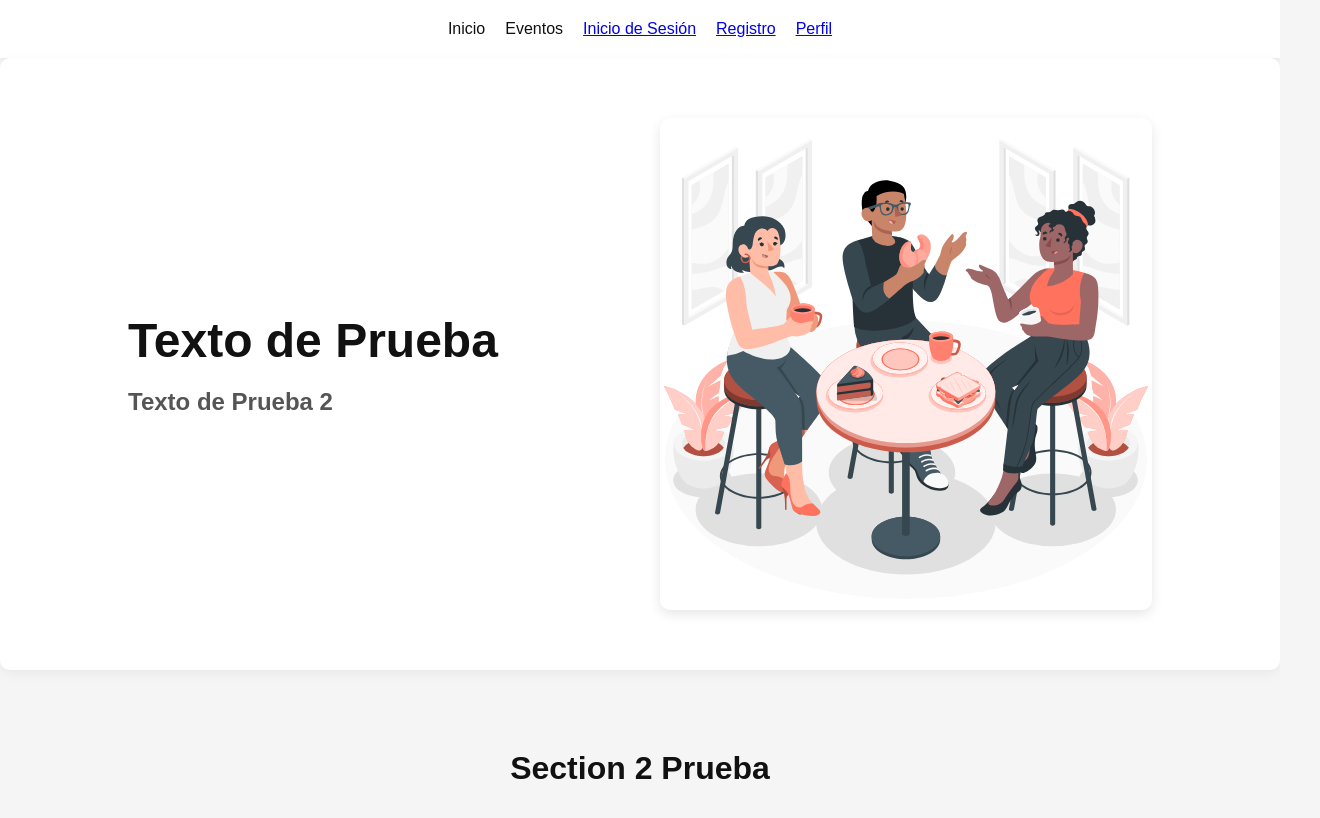
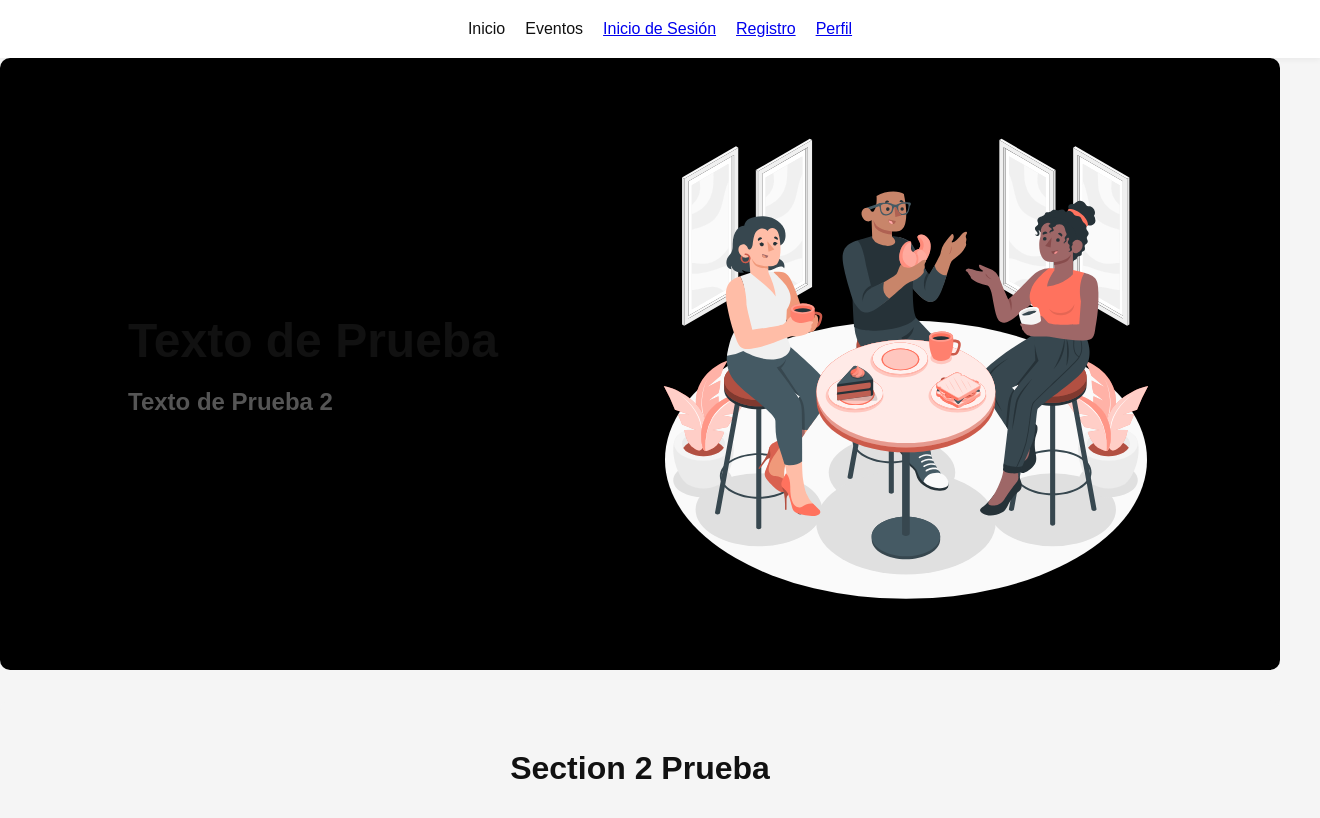
Before and after one commit to elizoo12/frontHamburguesas, a React (Vite) app: page / in a window 1280 px wide. Shown: the top 818 px of the page, 1320 px wide, since content can reach past the window. Built offline with nearby package versions, Linux system fonts and the light colour scheme; a web font is replaced by a local one.

Commit message:
Orden carpetas 2

```diff
--- a/src/components/Layout.jsx
+++ b/src/components/Layout/Layout.jsx
@@ -1,9 +1,9 @@
 import { Link } from "react-router-dom";
-import "../styles/style.css";
-import { useUserContext } from "../providers/UserProvider";
+import { useUserContext } from "../../providers/UserProvider";
+import "../Layout/style.css";
 
 const Layout = ({ children }) => {
-  const { user, setUser } = useUserContext();
+  const { user } = useUserContext();
   return (
     <div>
       <div className="container_nav">
--- a/src/styles/style.css
+++ b/src/components/Layout/style.css
@@ -1,7 +1,6 @@
 * {
   margin: 0;
   padding: 0;
-  box-sizing: border-box;
   font-family: 'Montserrat', sans-serif;
 }
 
@@ -12,7 +11,13 @@
   font-style: normal;
 }
 
-/* NAV */
+/* BODY */
+body {
+  background-color: #f5f5f5;
+  color: #111111;
+}
+
+/* -----------------------------------------------------------------------------------Layout ----------------------------------------------*/
 .container_nav {
   width: 100%;
   padding: 20px;
@@ -41,25 +46,16 @@
   /* gris oscuro al hover */
 }
 
-/* BODY */
-body {
-  background-color: #f5f5f5;
-  /* gris claro */
-  color: #111111;
-  /* negro suave */
-}
 
-/* SECTION HOME */
+/* --------------------------------------------------------------------------------------- HOME -------------------------------------------*/
 .sectionHome {
   display: flex;
   justify-content: space-between;
   align-items: center;
   padding: 60px 10%;
-  background-color: #ffffff;
-  /* blanco para mayor contraste suave */
+  background-color: black;
   gap: 40px;
   border-radius: 10px;
-  box-shadow: 0px 4px 12px rgba(0, 0, 0, 0.05);
 }
 
 .sectionHome div:first-child {
@@ -69,14 +65,13 @@ body {
 .sectionHome h1 {
   font-size: 3rem;
   color: #111111;
-  /* negro suave */
   margin-bottom: 20px;
 }
 
 .sectionHome h3 {
   font-size: 1.5rem;
   color: #555555;
-  /* gris oscuro */
+
 }
 
 .sectionHome div:last-child {
@@ -89,7 +84,6 @@ body {
   max-width: 100%;
   height: auto;
   border-radius: 10px;
-  box-shadow: 0px 4px 12px rgba(0, 0, 0, 0.1);
 }
 
 /* SECTION 2 */
@@ -97,7 +91,6 @@ div:nth-child(3) {
   padding: 50px 10%;
   text-align: center;
   background-color: #f5f5f5;
-  /* gris claro */
   border-radius: 10px;
   margin-top: 30px;
 }
@@ -105,5 +98,4 @@ div:nth-child(3) {
 div:nth-child(3) h2 {
   font-size: 2rem;
   color: #111111;
-  /* negro suave */
 }
--- a/src/main.jsx
+++ b/src/main.jsx
@@ -1,7 +1,6 @@
 import { StrictMode } from "react";
 import { createRoot } from "react-dom/client";
 import App from "./App.jsx";
-import "./styles/style.css";
 import UserProvider from "./providers/UserProvider.jsx";
 
 createRoot(document.getElementById("root")).render(
--- a/src/pages/Home.jsx
+++ b/src/pages/Home.jsx
@@ -1,4 +1,4 @@
-import Layout from "../components/Layout";
+import Layout from "../components/Layout/Layout";
 
 const Home = () => {
   return (
```
Also changed, not shown: src/styles/profile.css (deleted).
